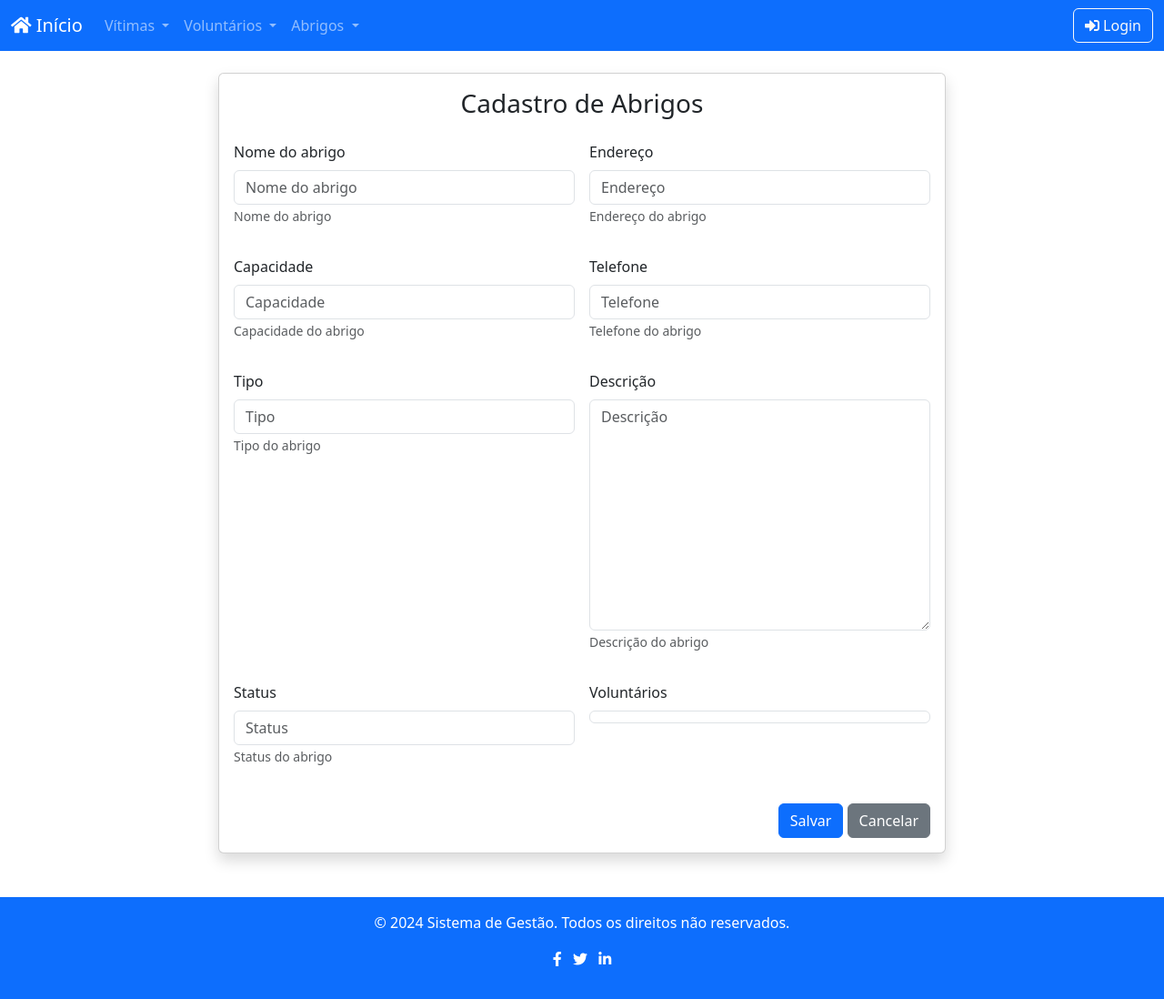
After one commit to PedroOttavio/definitivoCrudDjango, a Django app: page /abrigo/adicionar/ in a window 1280 px wide. The commit adds this page. Shown: the whole page at 91% size. Run offline with Django 5.2, Linux system fonts and the light colour scheme; data that the repository does not hold is empty; some libraries are stand-ins or nearby versions.

Commit message:
configurando abrigos, ta dando erro no excluir

```diff
--- /dev/null
+++ b/abrigos/forms.py
@@ -0,0 +1,42 @@
+from django import forms
+
+from .models import Abrigo, Voluntario
+
+class AbrigoModelForm(forms.ModelForm):
+
+
+    voluntarios = forms.ModelMultipleChoiceField(
+        queryset= Voluntario.objects.all(),
+        widget=forms.CheckboxSelectMultiple,
+        required=False,
+        label="Voluntários"
+    )
+
+
+    class Meta:
+        model = Abrigo
+        fields = '__all__'
+
+        error_messages = {
+            'nome': {
+                'required': "O nome do abrigo é obrigatório",
+            },
+            'endereco': {
+                'required': "O endereço do abrigo é obrigatório",
+            },
+            'capacidade': {
+                'required': "A capacidade do abrigo é obrigatório",
+            },
+            'fone': {
+                'required': "O telefone do abrigo é obrigatório",
+            },
+            'tipo': {
+                'required': "O tipo do abrigo é obrigatório",
+            },
+            'descricao': {
+                'required': "A descrição do abrigo é obrigatório",
+            },
+            'status': {
+                'required': "O status do abrigo é obrigatório",
+            },
+        }
--- a/abrigos/models.py
+++ b/abrigos/models.py
@@ -14,7 +14,7 @@ class Abrigo(models.Model):
     tipo = models.CharField('Tipo', max_length=20, help_text='Tipo do abrigo')
     descricao = models.TextField('Descrição', help_text='Descrição do abrigo')
     status = models.CharField('Status', max_length=20, help_text='Status do abrigo')
-    voluntarios = models.ManyToManyField(Voluntario, related_name='abrigos', help_text='Voluntários trabalhando neste abrigo')
+    voluntarios = models.ManyToManyField('voluntarios.Voluntario', related_name='abrigos', help_text='Voluntários trabalhando neste abrigo')
 
 
     class Meta:
--- /dev/null
+++ b/abrigos/templates/abrigo_form.html
@@ -0,0 +1,34 @@
+{% extends 'principal.html' %}
+{% load django_bootstrap5 %}
+{% block content %}
+
+<div class="card shadow m-3 mx-auto" style="max-width: 800px;">
+    <div class="card-body">
+        <h3 class="text-center mb-4">Cadastro de Abrigos</h3>
+        <form method="POST" enctype="multipart/form-data" class="needs-validation" novalidate>
+            {% csrf_token %}
+            <!-- Organize os campos em grid -->
+            <div class="row g-3">
+                {% for field in form %}
+                    <div class="col-md-6">
+                        <div class="form-group">
+                            {% bootstrap_field field show_label=True %}
+                        </div>
+                    </div>
+                {% endfor %}
+            </div>
+
+            <!-- Botões de ação -->
+            <div class="text-end mt-4">
+                <button type="submit" class="btn btn-primary">
+                    <i class="bi bi-save"></i> Salvar
+                </button>
+                <a href="{% url 'abrigos' %}" class="btn btn-secondary text-white">
+                    <i class="bi bi-x-circle"></i> Cancelar
+                </a>
+            </div>
+        </form>
+    </div>
+</div>
+
+{% endblock %}
--- /dev/null
+++ b/abrigos/urls.py
@@ -0,0 +1,12 @@
+
+from django.urls import path
+
+
+from .views import AbrigosView, AbrigoAddView, AbrigoUpdateView, AbrigoDeleteView
+
+urlpatterns = [
+    path('abrigos', AbrigosView.as_view(), name='abrigos'),
+    path('abrigo/adicionar/', AbrigoAddView.as_view(), name='abrigo_adicionar'),
+    path('<int:pk>/abrigo/editar/', AbrigoUpdateView.as_view(), name='abrigo_editar'),
+    path('<int:pk>/vitima/apagar/', AbrigoDeleteView.as_view(), name='abrigo_apagar'),
+]
--- a/abrigos/views.py
+++ b/abrigos/views.py
@@ -1,3 +1,52 @@
-from django.shortcuts import render
+from django.views.generic import ListView, CreateView, UpdateView, DeleteView
+from django.contrib.messages.views import SuccessMessageMixin
+from django.urls import reverse_lazy
+from django.core.paginator import Paginator
+from django.contrib import messages
 
-# Create your views here.
+
+
+from .models import Abrigo
+from .forms import AbrigoModelForm
+
+class AbrigosView(ListView):
+    model = Abrigo
+    template_name = 'abrigos.html'
+
+    def get_queryset(self):
+        buscar = self.request.GET.get('buscar')
+        qs = super(AbrigosView, self).get_queryset()
+
+        if buscar:
+            qs = qs.filter(nome__icontains=buscar)
+
+
+        if qs.count() > 0:
+            paginator = Paginator(qs, 1)
+            listagem = paginator.get_page(self.request.GET.get('page'))
+            return listagem
+        else:
+            return messages.info(self.request, 'Não existem abrigos cadastrados.')
+
+
+class AbrigoAddView(SuccessMessageMixin ,CreateView):
+    model = Abrigo
+    form_class = AbrigoModelForm
+    template_name = 'abrigo_form.html'
+    success_url = reverse_lazy('abrigos')
+    success_message = 'Abrigo cadastrado com sucesso.'
+
+
+class AbrigoUpdateView(SuccessMessageMixin, UpdateView):
+    model = Abrigo
+    form_class = AbrigoModelForm
+    template_name = 'abrigo_form.html'
+    success_url = reverse_lazy('abrigos')
+    success_message = 'Registro de abrigo alterado com sucesso.'
+
+
+class AbrigoDeleteView(SuccessMessageMixin, DeleteView):
+    model = Abrigo
+    template_name = 'abrigo_apagar.html'
+    success_url = reverse_lazy('abrigos')
+    success_message = 'Registro do abrigo apagado com sucesso.'
--- a/configuracao/urls.py
+++ b/configuracao/urls.py
@@ -25,4 +25,5 @@ urlpatterns = [
     path('', include('home.urls')),
     path('', include('voluntarios.urls')),
     path('', include('vitimas.urls')),
+    path('', include('abrigos.urls')),
 ] + static(settings.MEDIA_URL, document_root=settings.MEDIA_ROOT)
--- a/home/templates/principal.html
+++ b/home/templates/principal.html
@@ -44,8 +44,8 @@
                                 Abrigos
                             </a>
                             <ul class="dropdown-menu" aria-labelledby="abrigosDropdown">
-                                <li><a class="dropdown-item" href="#">Cadastrar Abrigo</a></li>
-                                <li><a class="dropdown-item" href="#">Listar Abrigos</a></li>
+                                <li><a class="dropdown-item" href="{% url 'abrigo_adicionar' %}">Cadastrar Abrigo</a></li>
+                                <li><a class="dropdown-item" href="{% url 'abrigos' %}">Listar Abrigos</a></li>
                             </ul>
                         </li>
                     </ul>
--- a/vitimas/models.py
+++ b/vitimas/models.py
@@ -17,7 +17,7 @@ class Vitima(Pessoa):
     necessidades_especiais = models.CharField('Necessidades especiais', max_length=50, help_text='Necessidades especiais da vítima')
     data_cadastro = models.DateTimeField(auto_now_add=True)
     foto = StdImageField('Foto', upload_to='vitimas', delete_orphans=True, null = True, blank= True)
-    abrigo = models.ForeignKey(Abrigo, on_delete=models.CASCADE, related_name='vitimas', null= True, blank= True) # tem que lembrar de tirar o NULL
+    abrigo = models.ForeignKey('abrigos.Abrigo', on_delete=models.CASCADE, related_name='vitimas', null= True, blank= True) # tem que lembrar de tirar o NULL
                                                         #e blank depois de criar os abrigos
 
 
```
Also changed, not shown: abrigos/templates/abrigo_apagar.html (added, +39 -0 lines), abrigos/templates/abrigos.html (added, +83 -0 lines).
